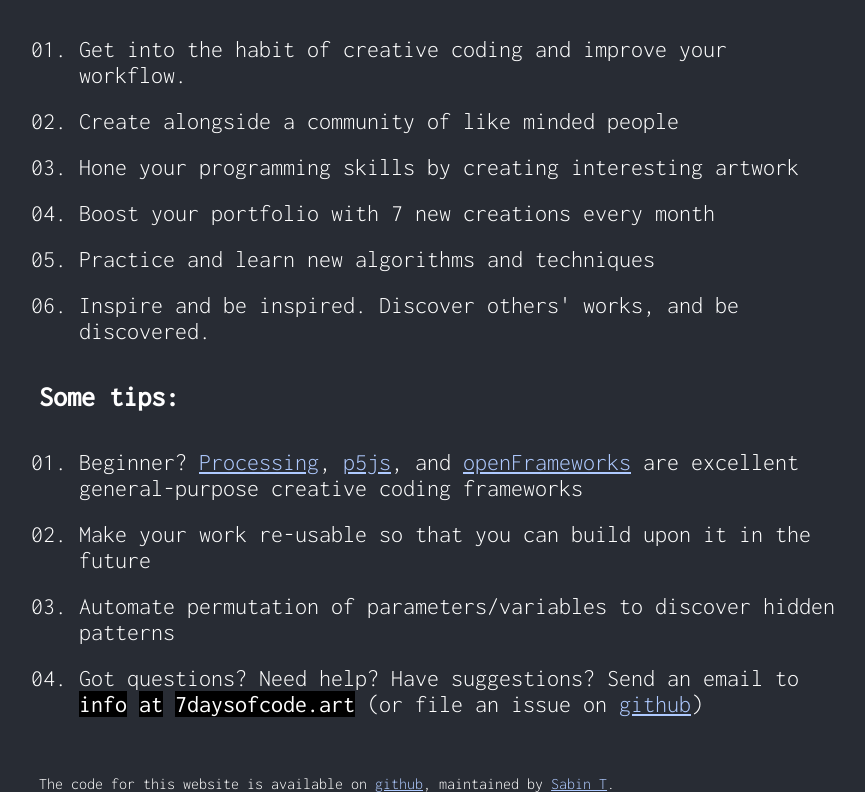
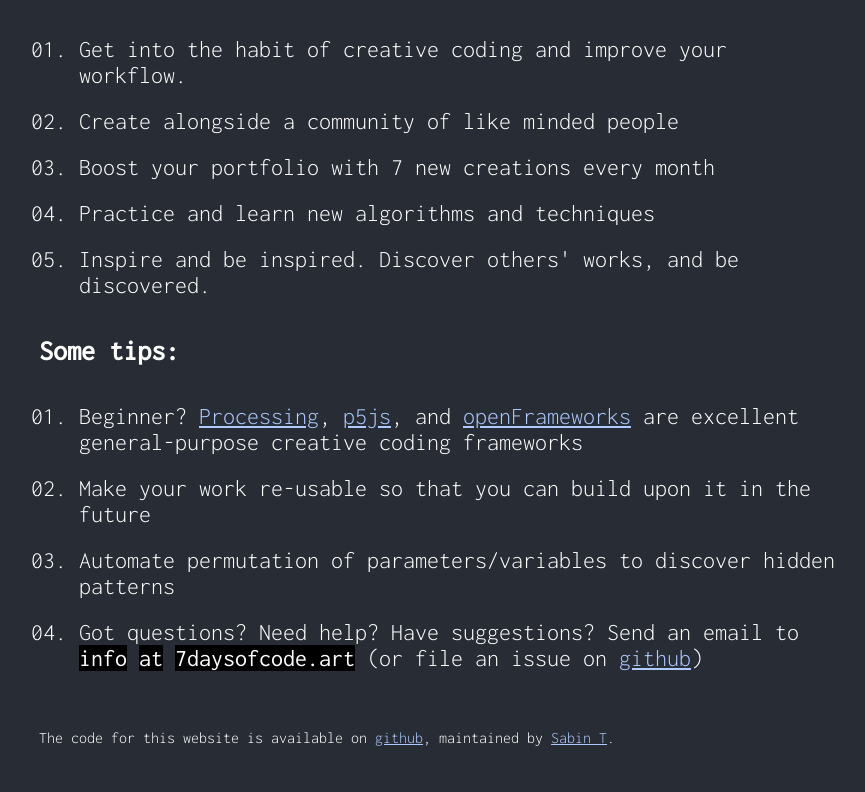
Before and after one commit to SabinT/7daysofcode, a React (Create React App) app: page / in a window 1280 px wide. Shown: the part 1115-1907 px from the top of the page, without its empty margins (201-1066 px from the left). After the commit the page ends 1861 px from the top, so only its background shows below. Built offline with nearby package versions, Linux system fonts and the light colour scheme.

Commit message:
minor copy edit

```diff
--- a/src/App.tsx
+++ b/src/App.tsx
@@ -33,7 +33,6 @@ function App() {
       <ol>
         <li>Get into the habit of creative coding and improve your workflow.</li>
         <li>Create alongside a community of like minded people</li>
-        <li>Hone your programming skills by creating interesting artwork</li>
         <li>Boost your portfolio with 7 new creations every month</li>
         <li>Practice and learn new algorithms and techniques</li>
         <li>Inspire and be inspired. Discover others' works, and be discovered.</li>
```
